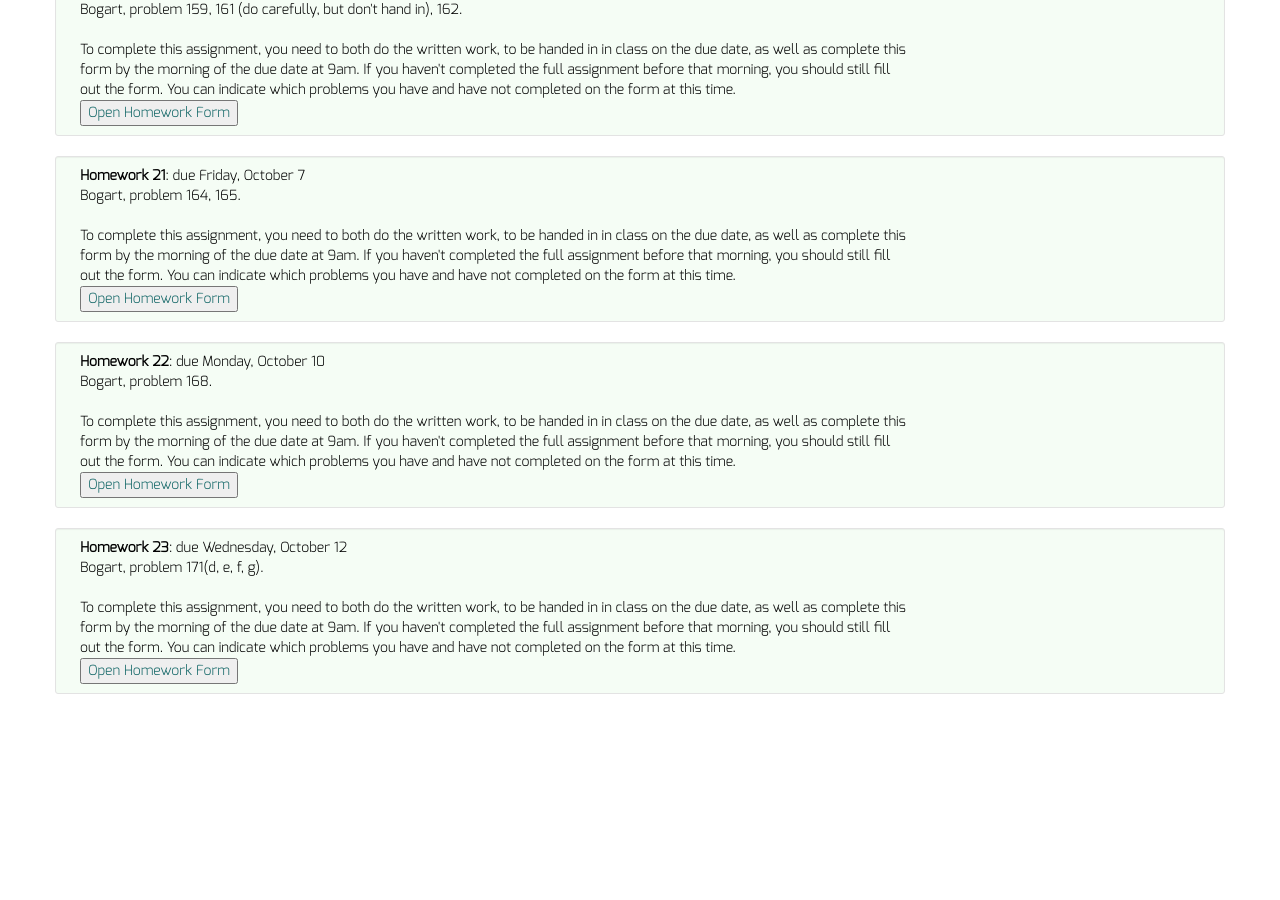
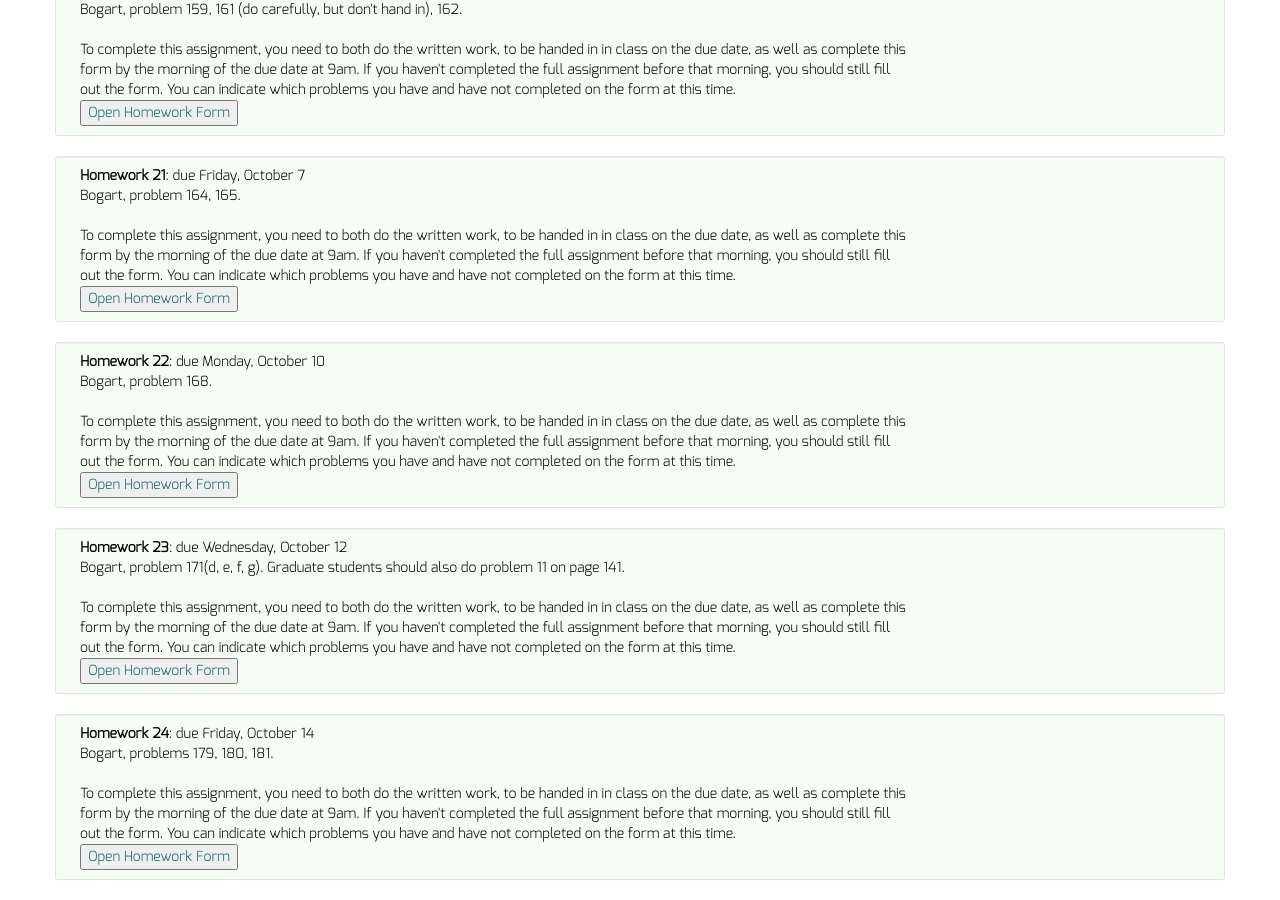
Before and after one commit to dkrashen/combinatorics, a Jekyll site: the page built from hw/index.html, in a window 1280 px wide and 900 px high, scrolled down 2718 px. Built offline with Jekyll 4.4.1, drawn with Linux system fonts in a browser that asks for light colours; before the commit the page ends 3432 px from its top, so only the background shows below that.

Commit message:
add hw 24

```diff
--- a/_data/homework.yml
+++ b/_data/homework.yml
@@ -83,6 +83,11 @@
   due: "Monday, October 10"
   newformlink: "https://docs.google.com/forms/d/e/1FAIpQLSfjIOs98JGt9k731AfzUGnbWAAN4cTCEsBbkU2sm-EslQmQAQ/viewform"
 - title: "Homework 23"
-  description: "Bogart, problem 171(d, e, f, g)."
+  description: "Bogart, problem 171(d, e, f, g). Graduate students should
+  also do problem 11 on page 141."
   due: "Wednesday, October 12"
   newformlink: "https://docs.google.com/forms/d/e/1FAIpQLSd0NEO1lSW7BeMMRmYLUH0G2o4PinbfYAWoiVbAbCfeuYiptw/viewform"
+- title: "Homework 24"
+  description: "Bogart, problems 179, 180, 181."
+  due: "Friday, October 14"
+  newformlink: "https://docs.google.com/forms/d/e/1FAIpQLSeu3yH4FzWpv923ZvHJYJa-wHWpmgPUTb4LWhlx2Db12LPA2Q/viewform"
```
